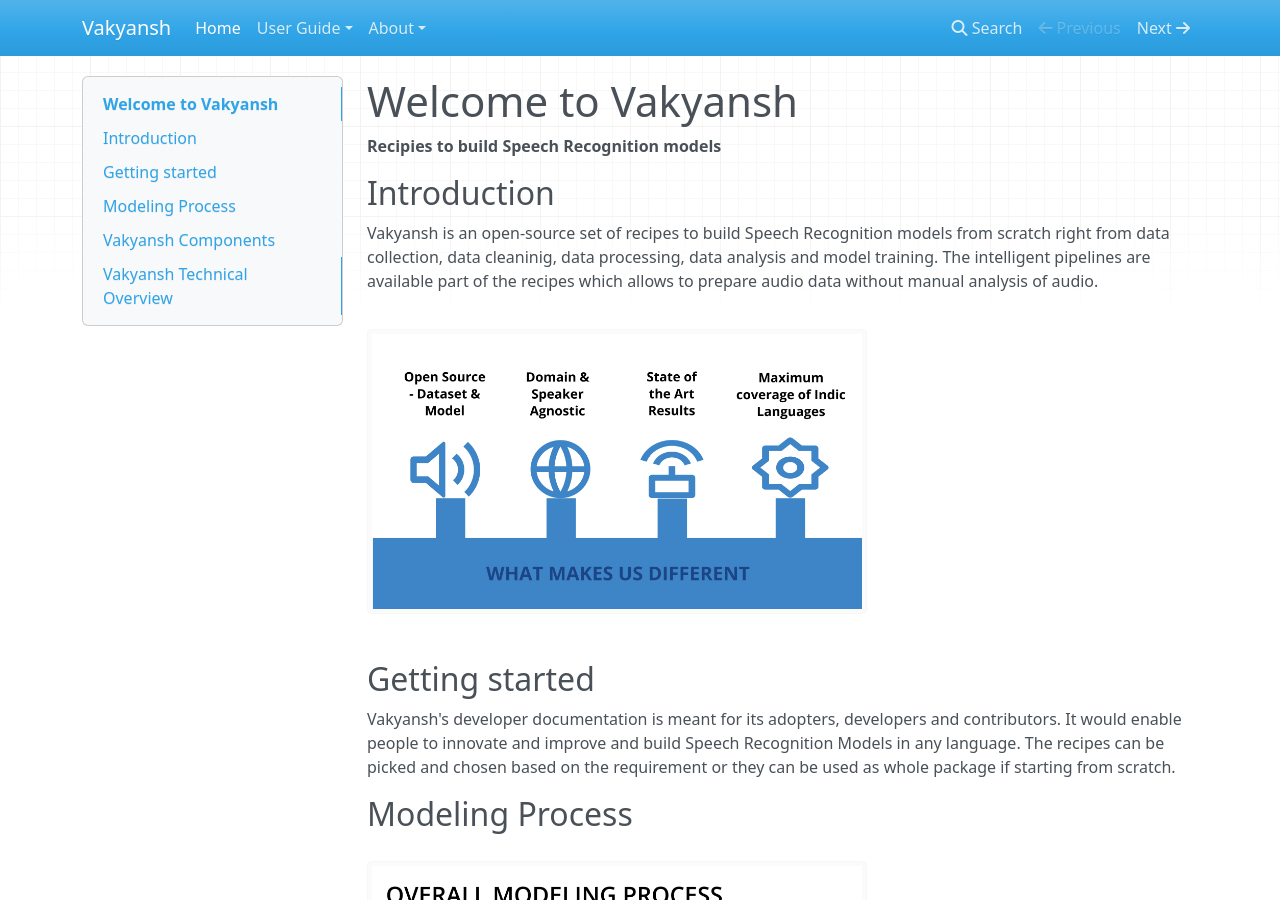
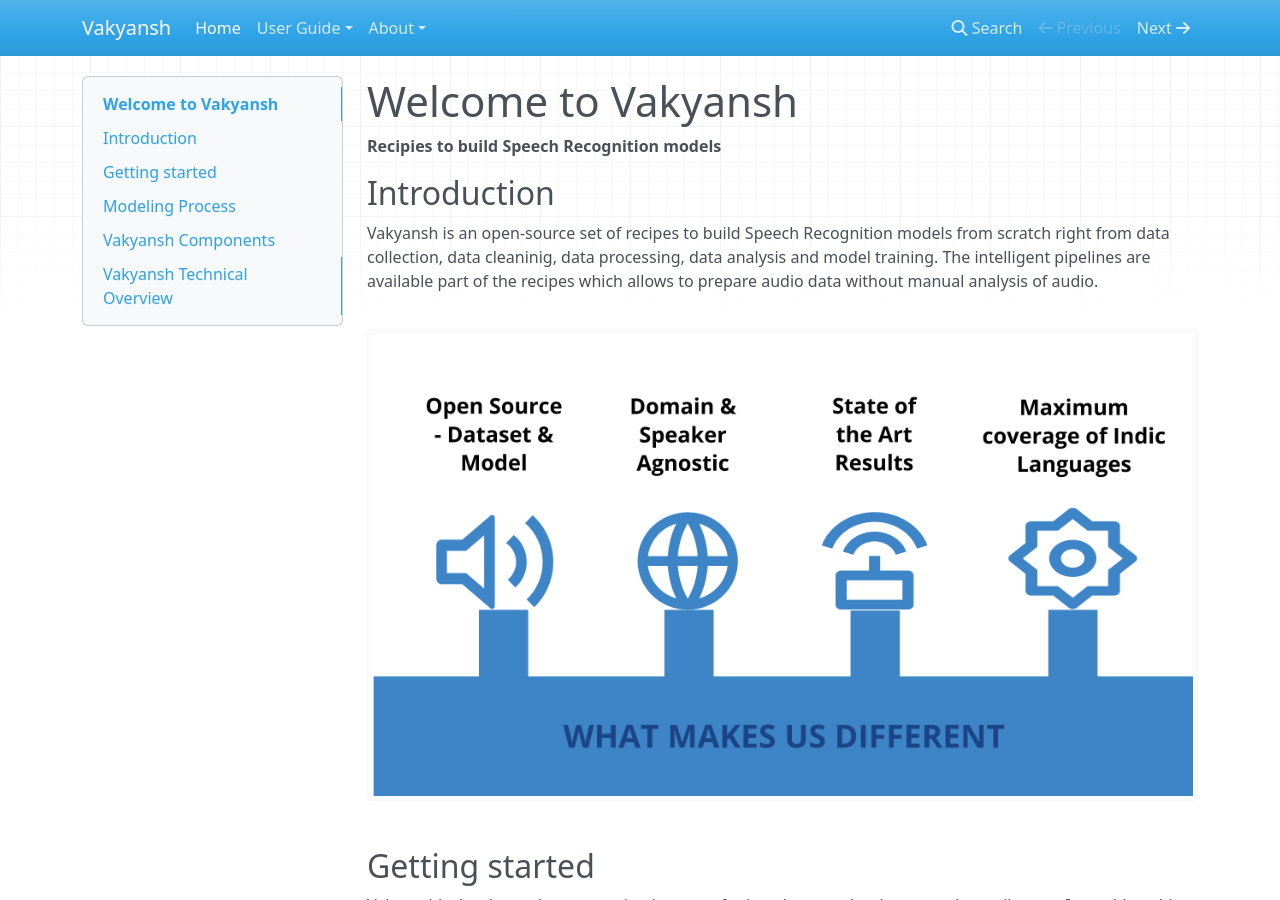
Before and after one commit to Open-Speech-EkStep/open-speech-ekstep.github.io, an MkDocs documentation site: the page built from docs/index.md, in a window 1280 px wide and 900 px high. Built offline with MkDocs 1.6.1, drawn with Linux system fonts in a browser that asks for light colours; nearby versions of some CDN libraries.

Commit message:
chore: adding more details on front page

```diff
--- a/docs/index.md
+++ b/docs/index.md
@@ -7,7 +7,7 @@
 Vakyansh is an open-source set of recipes to build Speech Recognition models from scratch right from data collection,
 data cleaninig, data processing, data analysis and model training. The intelligent pipelines are available part of the recipes which allows to prepare audio data without manual analysis of audio.
 
-<img src="img/differentiator.png" alt="drawing" width="500" width="500"/>
+![alt text](img/differentiator.png "What differentiates us")
 
 ## Getting started
 
@@ -17,7 +17,7 @@
 
 ## Modeling Process
 
-<img src="img/vakyansh_modeling.png" alt="drawing" width="500" width="500"/>
+![alt text](img/vakyansh_modeling.png "")
 
 ## Vakyansh Components
 
@@ -35,7 +35,7 @@
 
 ## Vakyansh Technical Overview
 
-<img src="img/vakyansh_tech.png" alt="drawing" width="500" width="500"/>
+![alt text](img/vakyansh_tech.png "What differentiates us")
 
 The Developer documentation provides you with a complete set of guidelines which you need to:
 
```
